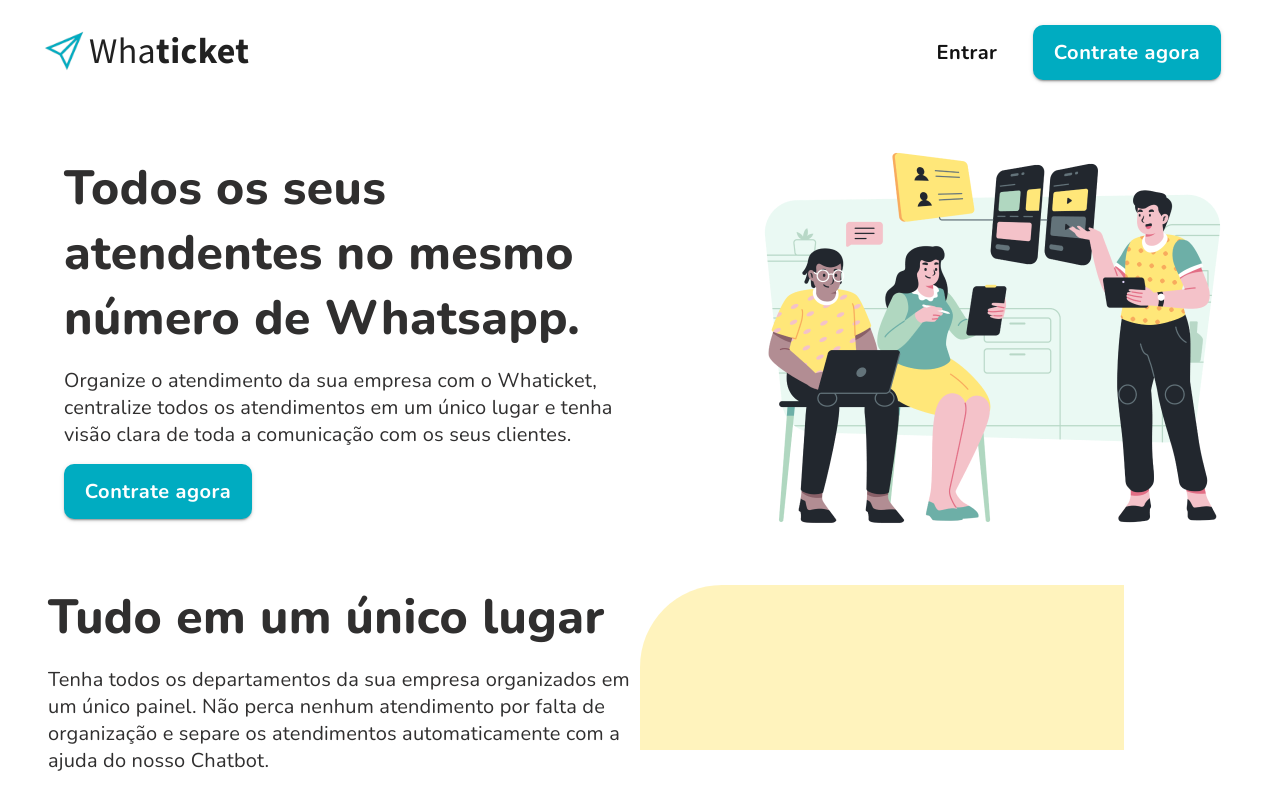
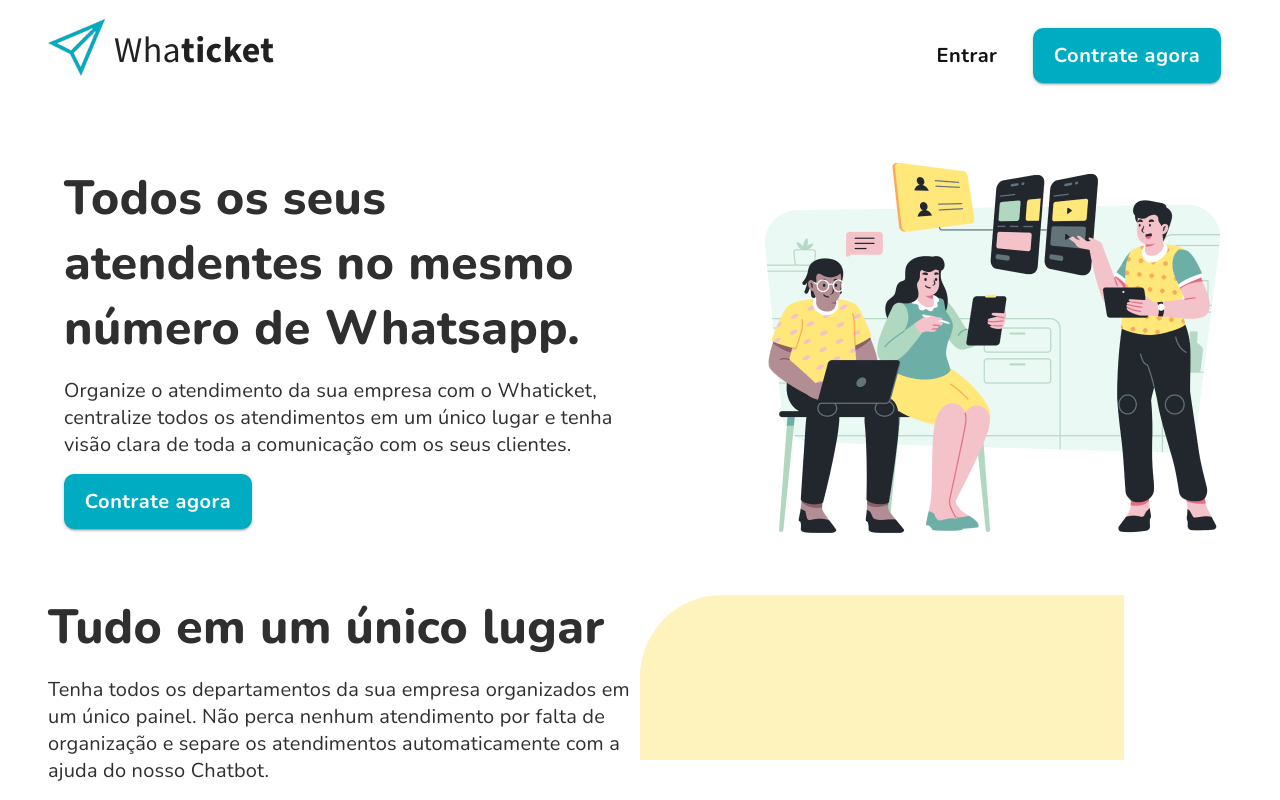
Before and after one commit to luaporto/Whaticket-Page, a React (Create React App) app: page / in a window 1280 px wide. Shown: the top 800 px of the page. Built offline with nearby package versions, Linux system fonts and the light colour scheme.

Commit message:
Adaptation of the image size

```diff
--- a/src/Components/TopBar.js
+++ b/src/Components/TopBar.js
@@ -15,7 +15,7 @@
           top: 0,
           backgroundColor: "#fff",
           height: "75px",
-          margin: "15px -100px 0 -100px",
+          margin: "15px -100px 10px -100px",
         }}
       >
         <Stack
@@ -30,8 +30,9 @@
           <Stack direction="row">
             <img
               style={{
-                width: 50,
-                height: 50,
+                width: 75,
+                height: 75,
+                marginTop: "-15px",
               }}
               src={icon}
               alt=""
```
